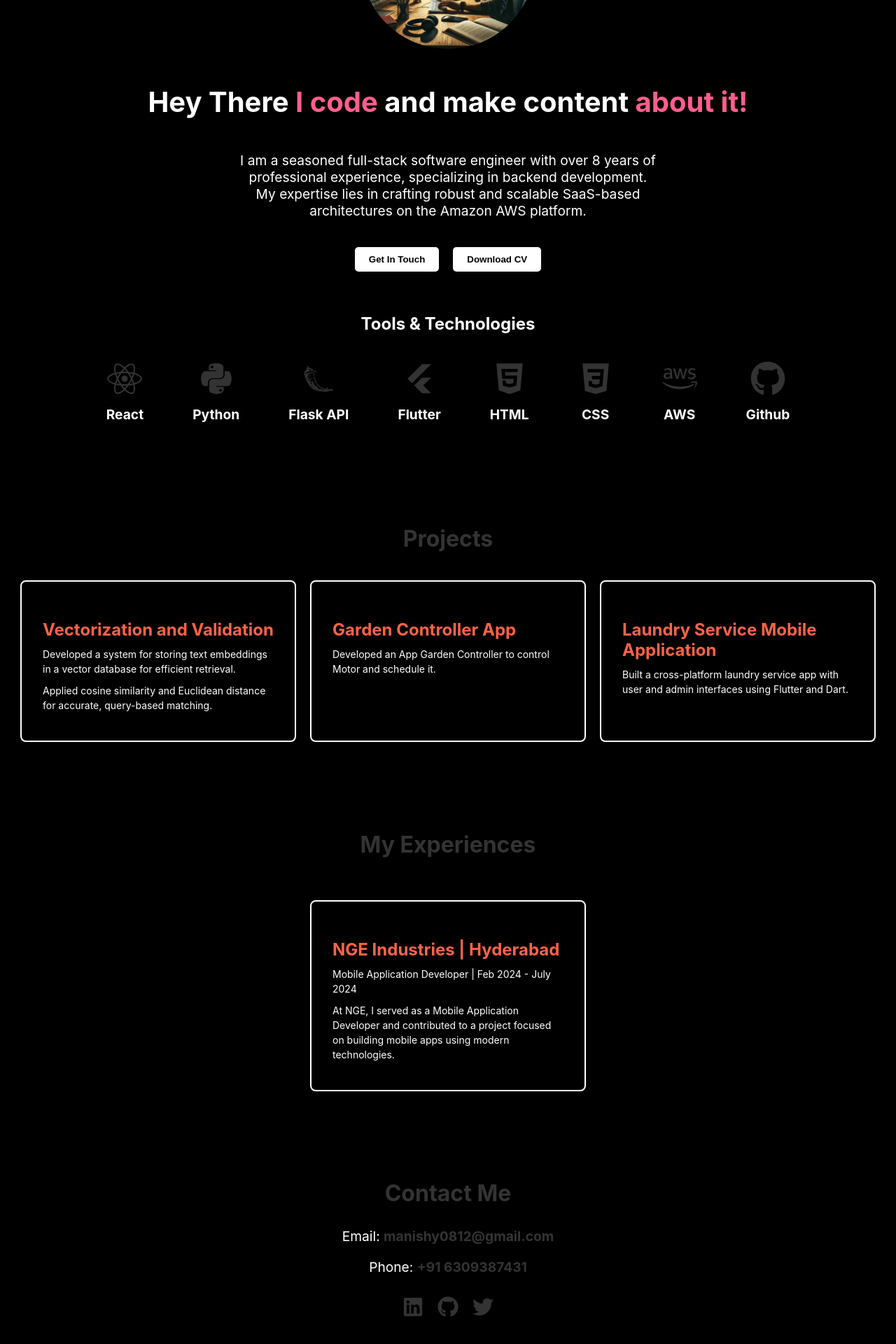
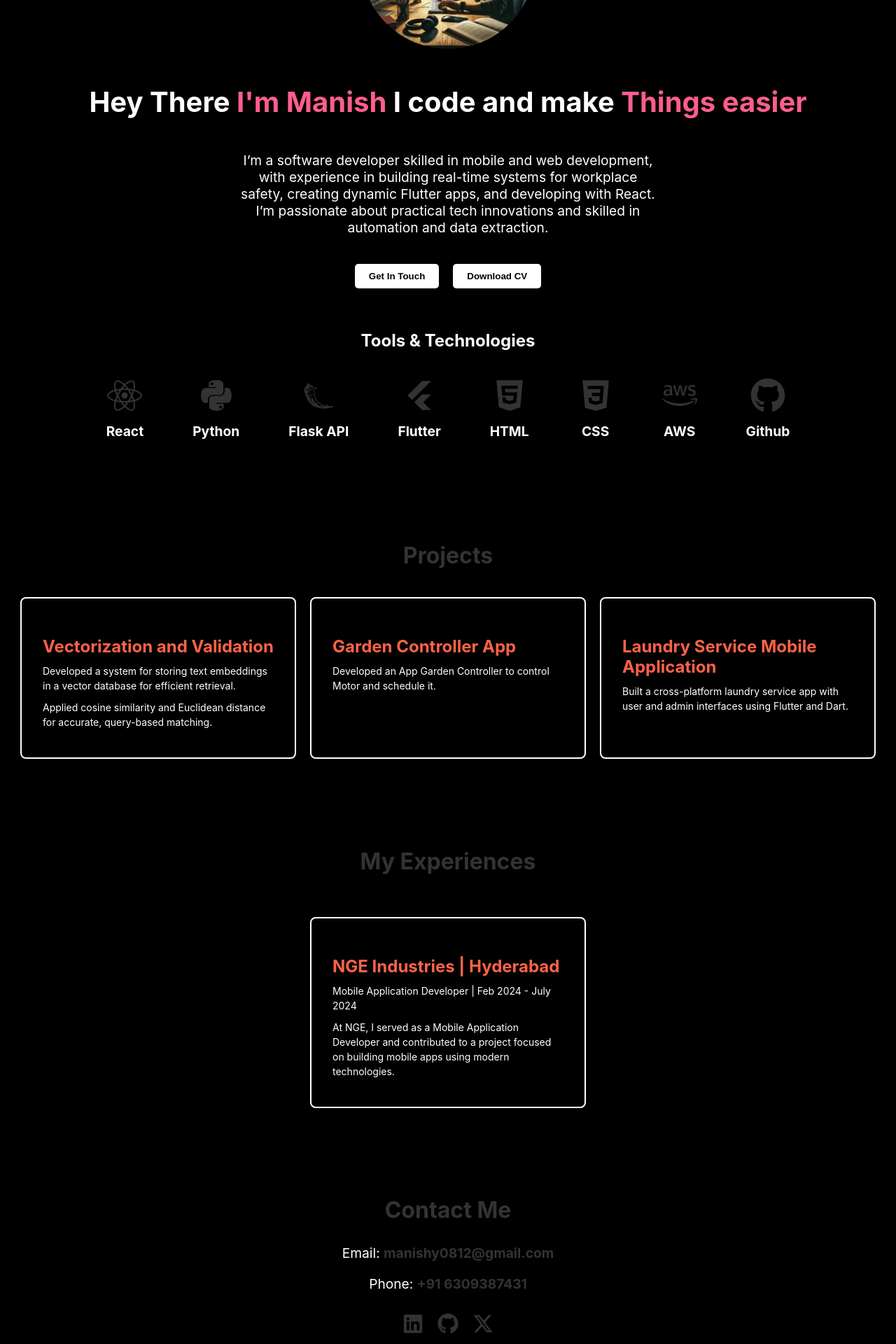
Before and after one commit to Manish2102/Portfolio-React, a React (Create React App) app: page / in a window 1280 px wide. Shown: the part 340-2260 px from the top of the page at 70% size. Built offline with nearby package versions, Linux system fonts and the light colour scheme.

Commit message:
"Updated Home component: removed FaTwitter, added FaXTwitter, and modified text and icons in hero section"

```diff
--- a/src/Components/home.jsx
+++ b/src/Components/home.jsx
@@ -1,7 +1,9 @@
 import React, { useState } from 'react';
-import { FaAws, FaReact, FaPython, FaGithub, FaHtml5, FaLinkedin, FaTwitter } from 'react-icons/fa';
+import { FaAws, FaReact, FaPython, FaGithub, FaHtml5, FaLinkedin} from 'react-icons/fa';
 import { BiLogoFlutter, BiLogoFlask } from "react-icons/bi";
 import { IoLogoCss3 } from "react-icons/io";
+import { FaXTwitter } from "react-icons/fa6";
+
 import { Link } from 'react-scroll';  // Import Link from react-scroll
 import './home.css';
 import './navbar.css';
@@ -57,11 +59,10 @@ function Home() {
           <img src="portfolio.svg" alt="Profile" />
         </div>
         <h1>
-          Hey There <span>I code</span> and make content <span>about it!</span>
+          Hey There <span>I'm Manish </span>I code and make <span>Things easier</span>
         </h1>
         <p>
-          I am a seasoned full-stack software engineer with over 8 years of professional experience, specializing in backend development.
-          My expertise lies in crafting robust and scalable SaaS-based architectures on the Amazon AWS platform.
+         I’m a software developer skilled in mobile and web development, with experience in building real-time systems for workplace safety, creating dynamic Flutter apps, and developing with React. I’m passionate about practical tech innovations and skilled in automation and data extraction.
         </p>
         <div className="buttons">
           <button className="button">Get In Touch</button>
@@ -162,7 +163,7 @@ function Home() {
             <FaGithub size={30} />
           </a>
           <a href="https://twitter.com/your-twitter" target="_blank" rel="noopener noreferrer">
-            <FaTwitter size={30} />
+            <FaXTwitter size={30} />
           </a>
         </div>
       </div>
```
